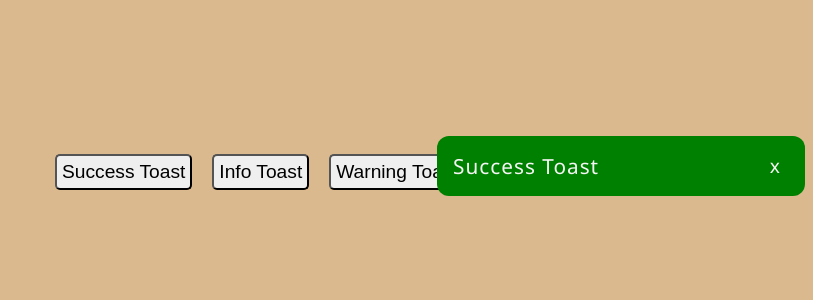
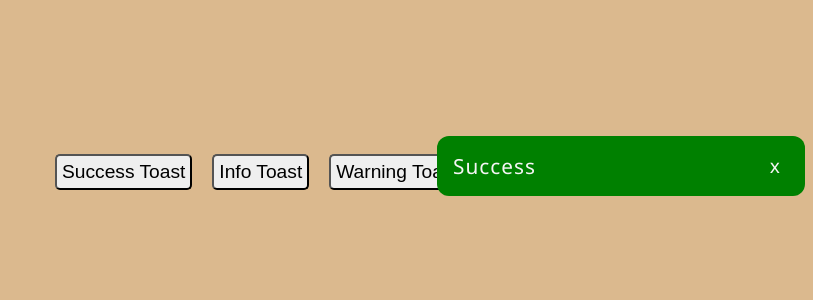
Before and after one commit to Pragyani/react-notifi-projct, a React (Create React App) app: page / in a window 1280 px wide. Both pictures are taken after a click on the button "Success Toast". Shown: the top 300 px of the page, without its empty margins (467-1280 px from the left). Built offline with nearby package versions, Linux system fonts and the light colour scheme.

Commit message:
add : message and type of the toast

```diff
--- a/src/toastnotifiContainer/ToastNotifiContainer.jsx
+++ b/src/toastnotifiContainer/ToastNotifiContainer.jsx
@@ -2,30 +2,35 @@ import React, { useState } from "react";
 
 const ToastNotifiContainer = () => {
 
-    const [showToast, setShowToast] = useState();
+    const [showToast, setShowToast] = useState([]);
 
-    const handleToastAdd = () => {
-        setShowToast(true);
-        setTimeout(handleToastClose, 5000)
+    const handleToastAdd = (message, type) => {
+
+        const newToast = [...showToast, { message, type }];
+        setShowToast(newToast);
     }
 
-    const handleToastClose = () => {
-        setShowToast(false)
-    }
+    const handleToastClose = () => { }
 
     return (
         <>
             <div className="container">
                 <div className="toast-container">
-                    {showToast && (<div className="toast">
-                        Success Toast <span onClick={handleToastClose}>x</span>
-                    </div>)}
+                    {
+                        showToast.map(({ message, type }) => {
+                            return (
+                                <div className="toast">
+                                    {message}<span onClick={handleToastClose}>x</span>
+                                </div>
+                            )
+                        })
+                    }
                 </div>
                 <div className="button-toast-box">
-                    <button onClick={handleToastAdd}>Success Toast</button>
-                    <button>Info Toast</button>
-                    <button>Warning Toast</button>
-                    <button>Error Toast</button>
+                    <button onClick={() => handleToastAdd('Success', 'success')}>Success Toast</button>
+                    <button onClick={() => handleToastAdd('Info', 'info')}>Info Toast</button>
+                    <button onClick={() => handleToastAdd('Warning', 'warning')}>Warning Toast</button>
+                    <button onClick={() => handleToastAdd('Error', 'error')}>Error Toast</button>
                 </div>
             </div>
         </>
```
